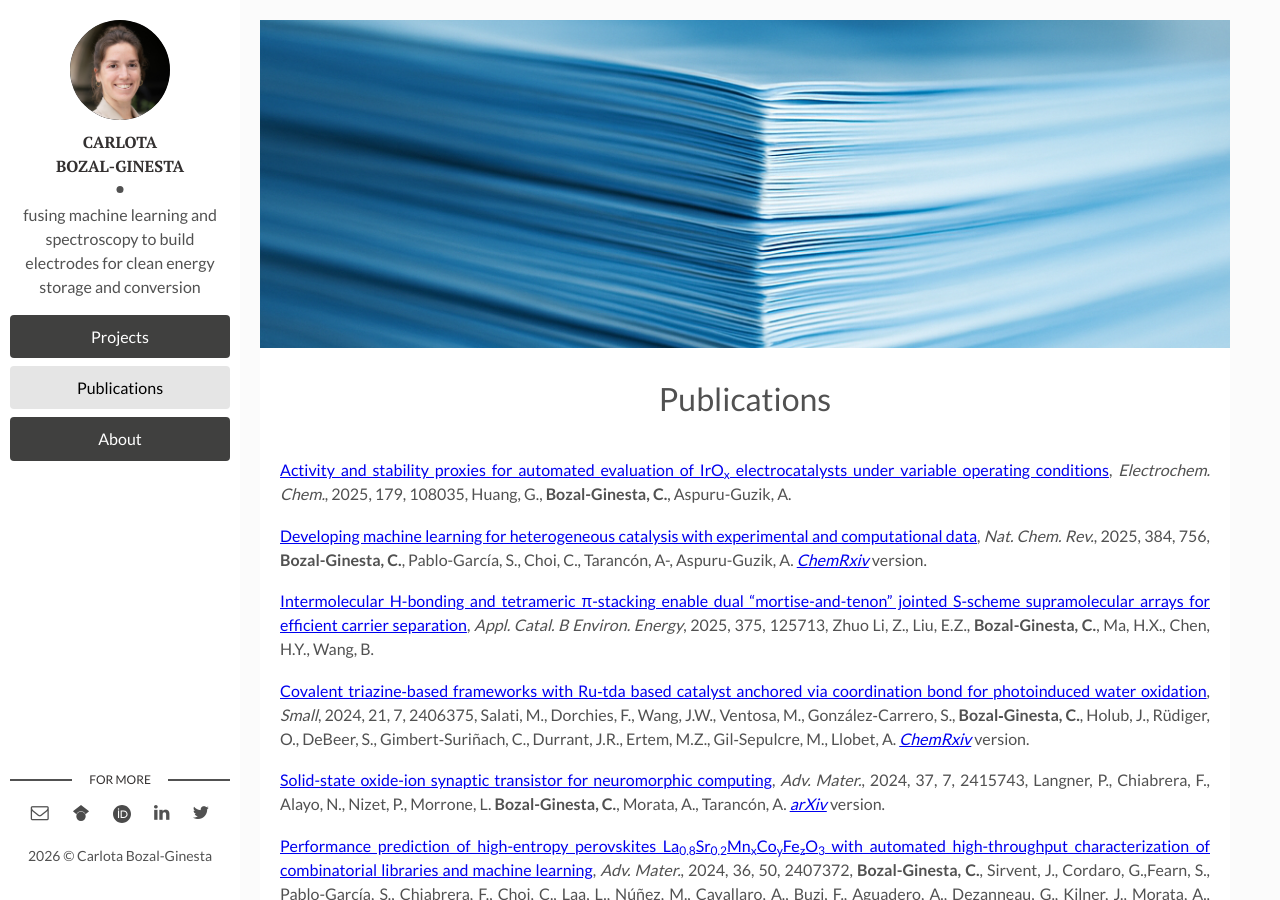
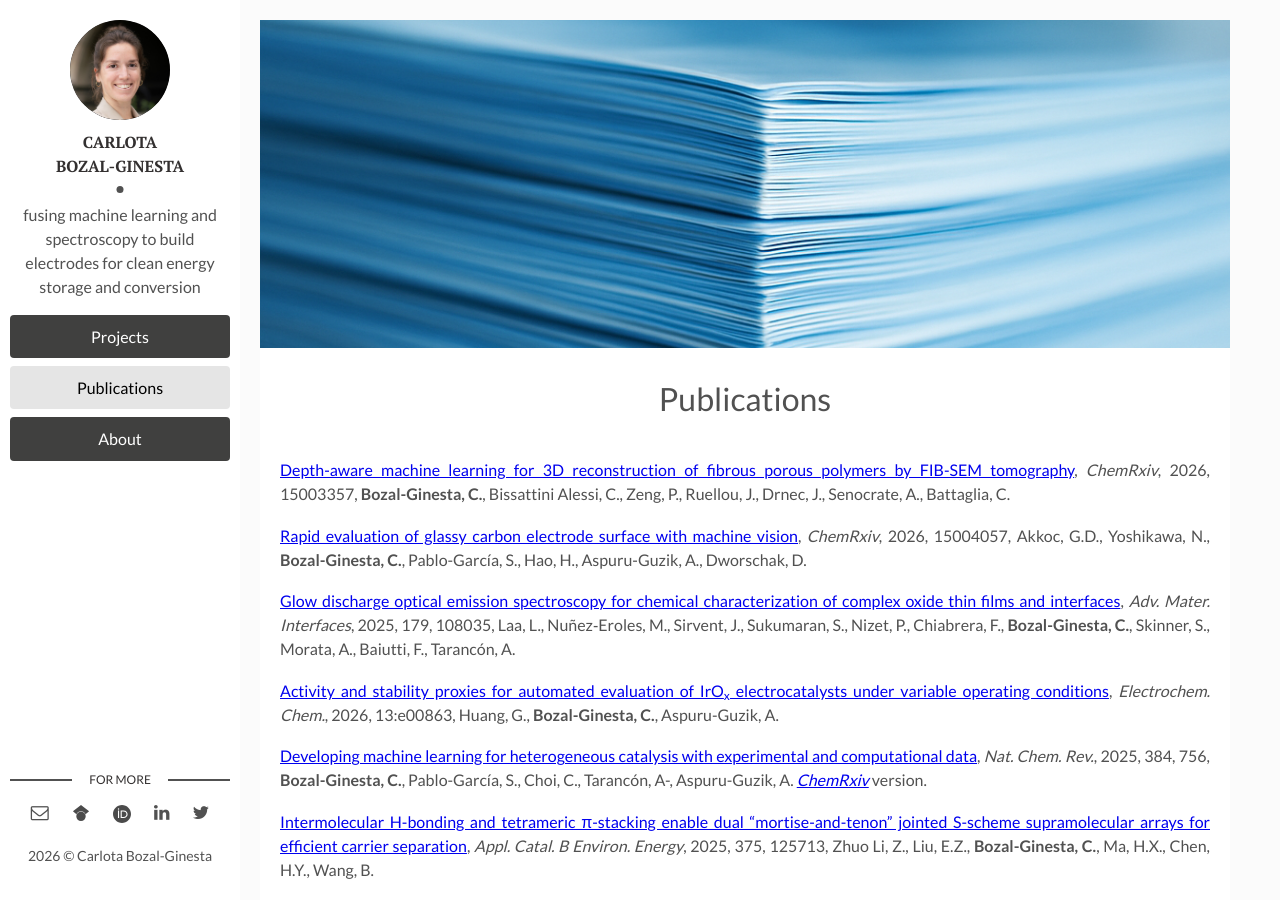
Before and after one commit to CBgin/bozal-ginesta, a Jekyll site: the page built from Publications.md, in a window 1280 px wide and 900 px high. Built offline with Jekyll 4.4.1, drawn with Linux system fonts in a browser that asks for light colours.

Commit message:
Publication update

```diff
--- a/Publications.md
+++ b/Publications.md
@@ -14,7 +14,13 @@ img: publications.png
 
 <div class="pubs" markdown="1">
 
-<a href="https://www.sciencedirect.com/science/article/pii/S1388248125001742" target="_blank">Activity and stability proxies for automated evaluation of IrO<sub>x</sub> electrocatalysts under variable operating conditions</a>, *Electrochem. Chem.*, 2025, 179, 108035, Huang, G., **Bozal-Ginesta, C.**, Aspuru-Guzik, A.
+<a href="https://chemrxiv.org/doi/full/10.26434/chemrxiv.15004057/v1](https://chemrxiv.org/doi/full/10.26434/chemrxiv.15003357/v2" target="_blank">Depth-aware machine learning for 3D reconstruction of fibrous porous polymers by FIB-SEM tomography</a>, *ChemRxiv*, 2026, 15003357, **Bozal-Ginesta, C.**, Bissattini Alessi, C., Zeng, P., Ruellou, J., Drnec, J., Senocrate, A., Battaglia, C.
+
+<a href="https://advanced.onlinelibrary.wiley.com/doi/full/10.1002/admi.202500863](https://chemrxiv.org/doi/full/10.26434/chemrxiv.15004057/v1" target="_blank">Rapid evaluation of glassy carbon electrode surface with machine vision</a>, *ChemRxiv*, 2026, 15004057, Akkoc, G.D., Yoshikawa, N., **Bozal-Ginesta, C.**, Pablo-García, S., Hao, H., Aspuru-Guzik, A., Dworschak, D.
+
+<a href="https://advanced.onlinelibrary.wiley.com/doi/full/10.1002/admi.202500863" target="_blank">Glow discharge optical emission spectroscopy for chemical characterization of complex oxide thin films and interfaces</a>, *Adv. Mater. Interfaces*, 2025, 179, 108035, Laa, L., Nuñez‐Eroles, M., Sirvent, J., Sukumaran, S., Nizet, P., Chiabrera, F., **Bozal-Ginesta, C.**, Skinner, S., Morata, A., Baiutti, F., Tarancón, A.
+
+<a href="https://www.sciencedirect.com/science/article/pii/S1388248125001742" target="_blank">Activity and stability proxies for automated evaluation of IrO<sub>x</sub> electrocatalysts under variable operating conditions</a>, *Electrochem. Chem.*, 2026, 13:e00863, Huang, G., **Bozal-Ginesta, C.**, Aspuru-Guzik, A.
 
 <a href="https://www.nature.com/articles/s41570-025-00740-4" target="_blank">Developing machine learning for heterogeneous catalysis with experimental and computational data</a>, *Nat. Chem. Rev.*, 2025, 384, 756,  **Bozal-Ginesta, C.**, Pablo-García, S., Choi, C., Tarancón, A-, Aspuru-Guzik, A. <a href="https://chemrxiv.org/engage/chemrxiv/article-details/67c60d91fa469535b9c86ecf" target="_blank">*ChemRxiv*</a> version.
 
```
